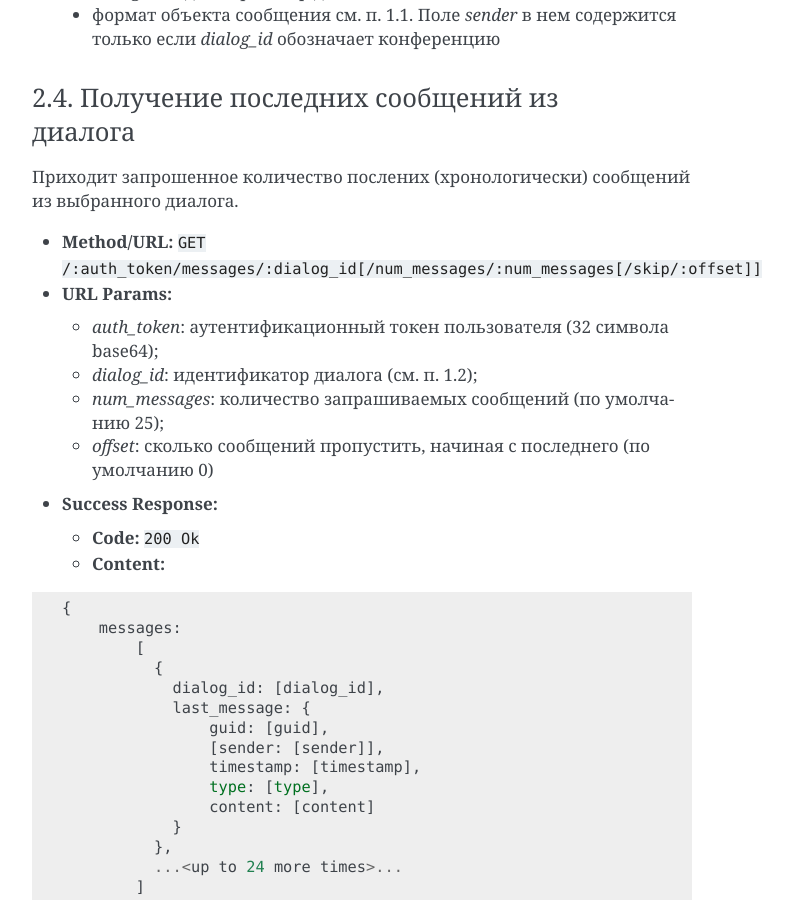
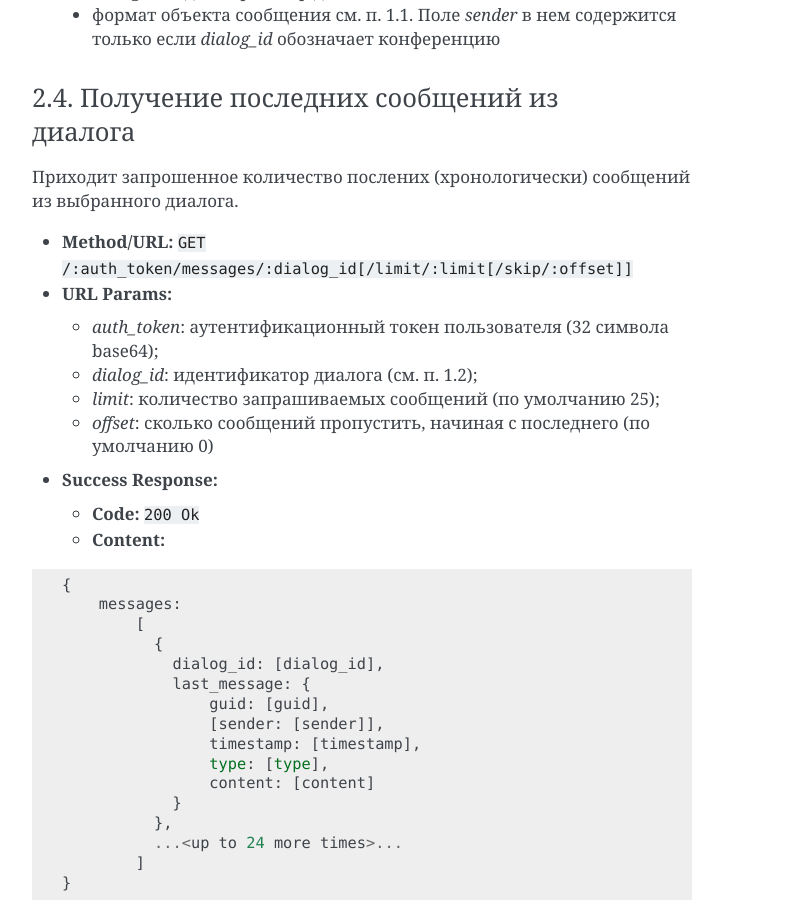
Before and after one commit to frnkySila/batya-api, a Sphinx documentation site: the page built from docs/source/index.rst, in a window 1280 px wide and 900 px high, scrolled down 3640 px. Shown: the whole window, without its empty margins (388-1181 px from the left). Built offline with Sphinx 7.4.7, drawn with Linux system fonts in a browser that asks for light colours.

Commit message:
Заменил термин num_messages на limit, как вк

```diff
--- a/docs/source/index.rst
+++ b/docs/source/index.rst
@@ -174,13 +174,13 @@ dialog_id     :code:`conference_id | username`
 
 Приходит запрошенное количество послених (хронологически) сообщений из выбранного диалога.
 
-* **Method/URL:** :code:`GET /:auth_token/messages/:dialog_id[/num_messages/:num_messages[/skip/:offset]]`
+* **Method/URL:** :code:`GET /:auth_token/messages/:dialog_id[/limit/:limit[/skip/:offset]]`
 
 * **URL Params:**
 
   * *auth_token*: аутентификационный токен пользователя (32 символа base64);
   * *dialog_id*: идентификатор диалога (см. п. 1.2);
-  * *num_messages*: количество запрашиваемых сообщений (по умолчанию 25);
+  * *limit*: количество запрашиваемых сообщений (по умолчанию 25);
   * *offset*: сколько сообщений пропустить, начиная с последнего (по умолчанию 0)
 
 * **Success Response:**
```
